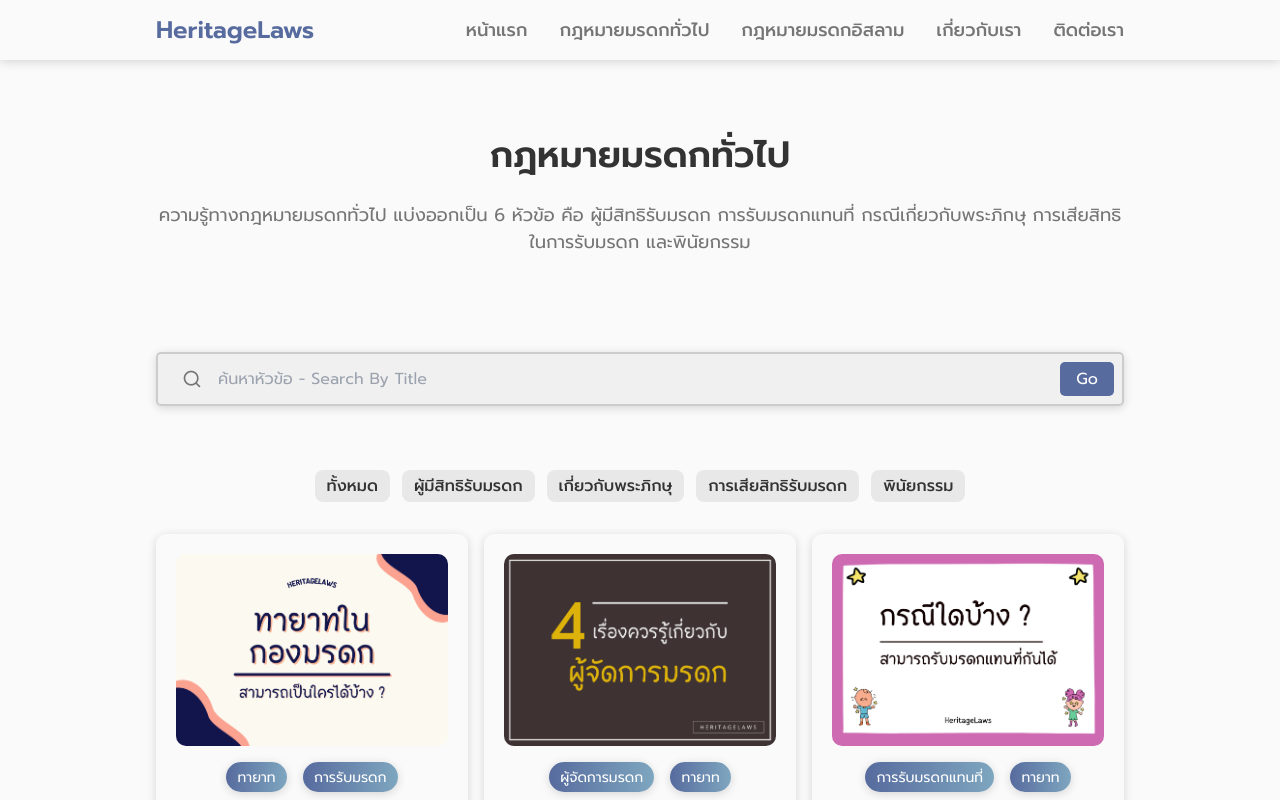
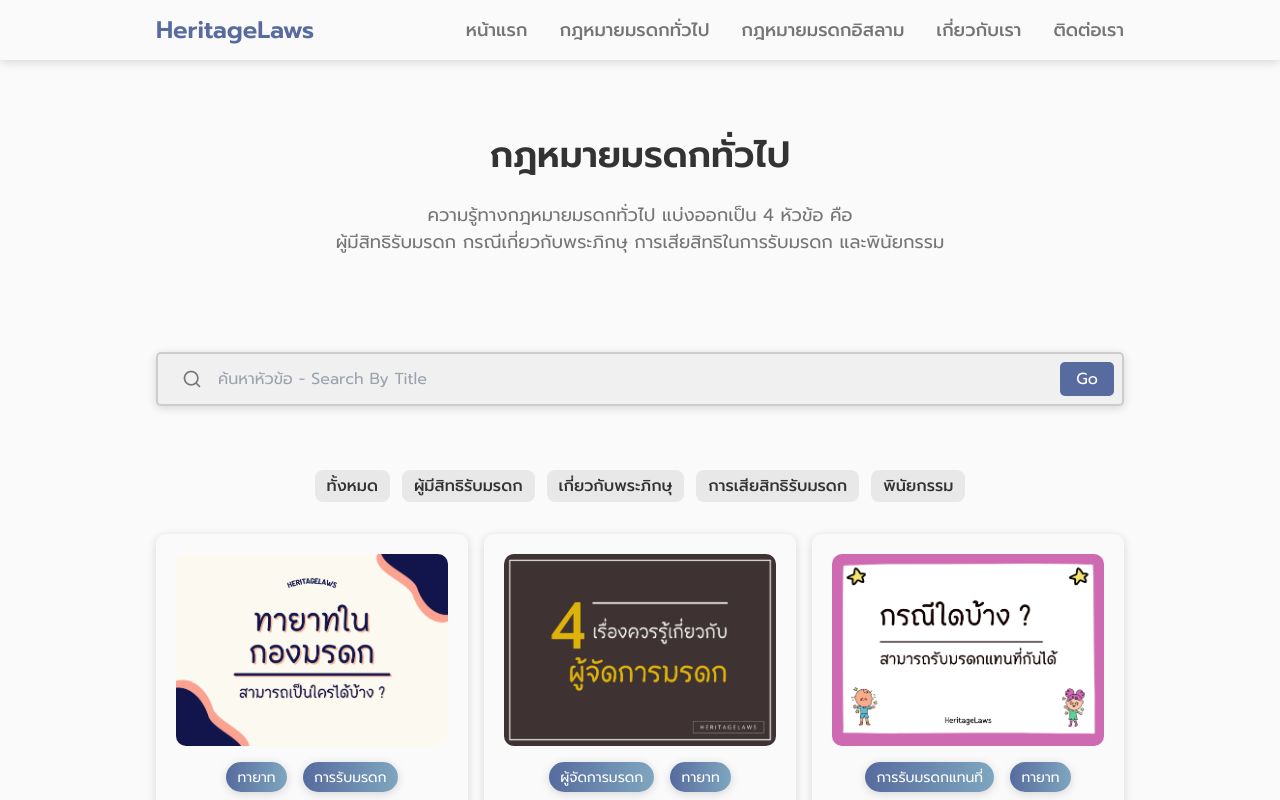
Before and after one commit to s6210110342/heritagory-project, a React (Create React App) app: page /thai in a window 1280 px wide. Shown: the top 800 px of the page. Built offline with nearby package versions, Linux system fonts and the light colour scheme.

Commit message:
thai edit

```diff
--- a/src/components/thai/Thai.jsx
+++ b/src/components/thai/Thai.jsx
@@ -1,7 +1,7 @@
 import React, { useState } from "react";
 import { Helmet } from "react-helmet";
 import BlogList from "./bloglist/BlogList";
-import SearchBar from './SearchBar';
+import SearchBar from "./SearchBar";
 import { thaiData } from "./Data";
 import "./thai.css";
 import Category from "./Category";
@@ -10,7 +10,7 @@ import EmptyList from "./EmptyList ";
 const Home = () => {
   const TITLE = "กฎหมายมรดกทั่วไป - Thai Inheritance Law";
   const [blogs, setBlogs] = useState(thaiData);
-  const [searchKey, setSearchKey] = useState('');
+  const [searchKey, setSearchKey] = useState("");
 
   // Search submit
   const handleSearchBar = (e) => {
@@ -27,10 +27,10 @@ const Home = () => {
     setBlogs(filteredBlogs);
   };
 
-   // Clear search and show all blogs
-   const handleClearSearch = () => {
+  // Clear search and show all blogs
+  const handleClearSearch = () => {
     setBlogs(thaiData);
-    setSearchKey('');
+    setSearchKey("");
   };
 
   // category
@@ -39,7 +39,7 @@ const Home = () => {
   });
   const tabsData = ["ทั้งหมด", ...new Set(categoryData)];
   const filterCategory = (category) => {
-    if(category=="ทั้งหมด"){
+    if (category == "ทั้งหมด") {
       setBlogs(thaiData);
       return;
     }
@@ -59,8 +59,9 @@ const Home = () => {
 
         <h2 className="section__title mt-8">กฎหมายมรดกทั่วไป</h2>
         <span className="section__subtitle">
-          ความรู้ทางกฎหมายมรดกทั่วไป แบ่งออกเป็น 6 หัวข้อ คือ ผู้มีสิทธิรับมรดก
-          การรับมรดกแทนที่ กรณีเกี่ยวกับพระภิกษุ การเสียสิทธิในการรับมรดก และพินัยกรรม
+          ความรู้ทางกฎหมายมรดกทั่วไป แบ่งออกเป็น 4 หัวข้อ คือ <br />
+          ผู้มีสิทธิรับมรดก กรณีเกี่ยวกับพระภิกษุ การเสียสิทธิในการรับมรดก
+          และพินัยกรรม
         </span>
 
         <SearchBar
```
